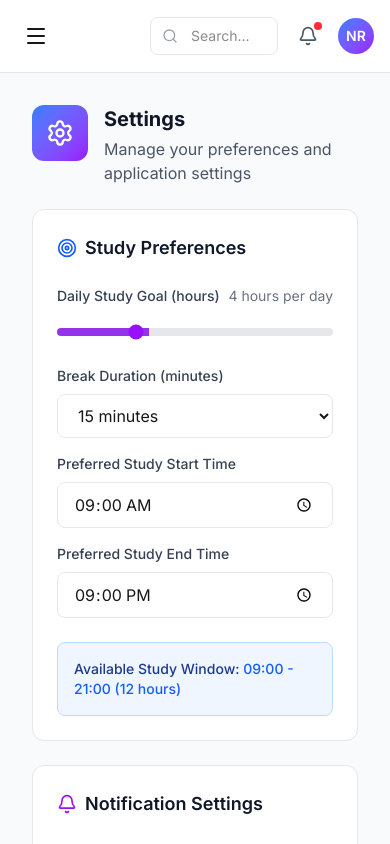
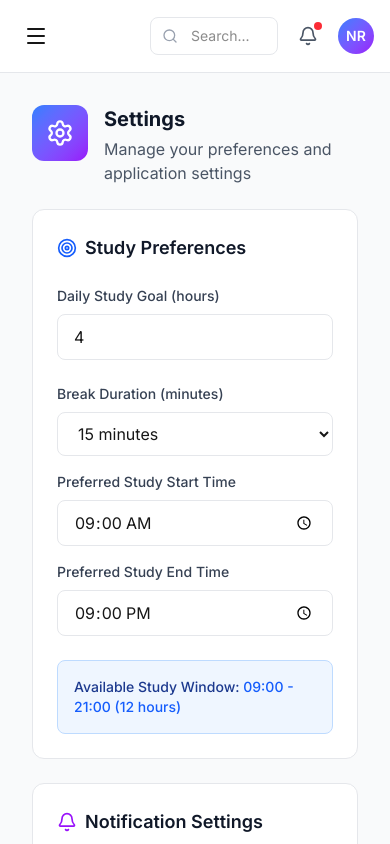
Before and after one commit to ruba73/tecktalksproject, a Next.js app: page /settings in a window 390 px wide. Built offline with nearby package versions, Linux system fonts and the light colour scheme.

Commit message:
feat: fixed code on all pages to be responsive on all devices

```diff
--- a/app/(dashboard)/settings/page.tsx
+++ b/app/(dashboard)/settings/page.tsx
@@ -80,21 +80,17 @@
           <div className="space-y-6">
             {/* Daily Study Goal */}
             <div>
-              <div className="flex items-center justify-between mb-3">
-                <label className="text-sm font-medium text-gray-700">Daily Study Goal (hours)</label>
-                <span className="text-sm text-gray-500">{dailyGoal} hours per day</span>
-              </div>
-              <input
-                type="range"
-                min="1"
-                max="12"
-                value={dailyGoal}
-                onChange={(e) => setDailyGoal(parseInt(e.target.value))}
-                className="w-full h-2 bg-gray-200 rounded-lg appearance-none cursor-pointer accent-purple-600"
-                style={{
-                  background: `linear-gradient(to right, #9333ea 0%, #9333ea ${(dailyGoal / 12) * 100}%, #e5e7eb ${(dailyGoal / 12) * 100}%, #e5e7eb 100%)`
-                }}
-              />
+                <label className="block text-sm font-medium text-gray-700 mb-2">
+                    Daily Study Goal (hours)
+                </label>
+                <input
+                    type="number"
+                    min="1"
+                    max="12"
+                    value={dailyGoal}
+                    onChange={(e) => setDailyGoal(parseInt(e.target.value) || 1)}
+                    className="w-full px-4 py-2.5 border border-gray-200 rounded-lg focus:outline-none focus:ring-2 focus:ring-blue-500 focus:border-transparent"
+                />
             </div>
 
             {/* Break Duration and Times Grid */}
```
